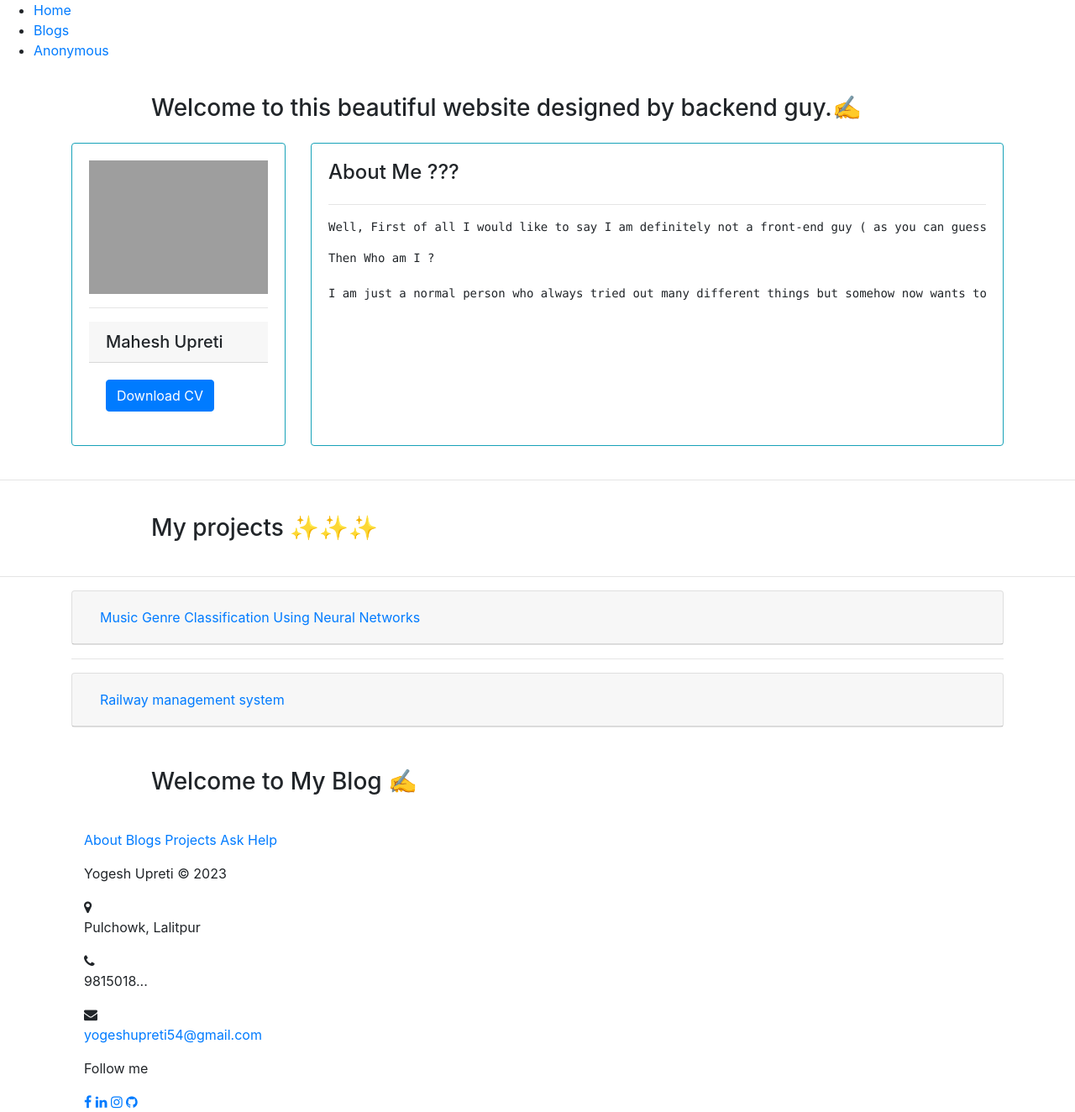
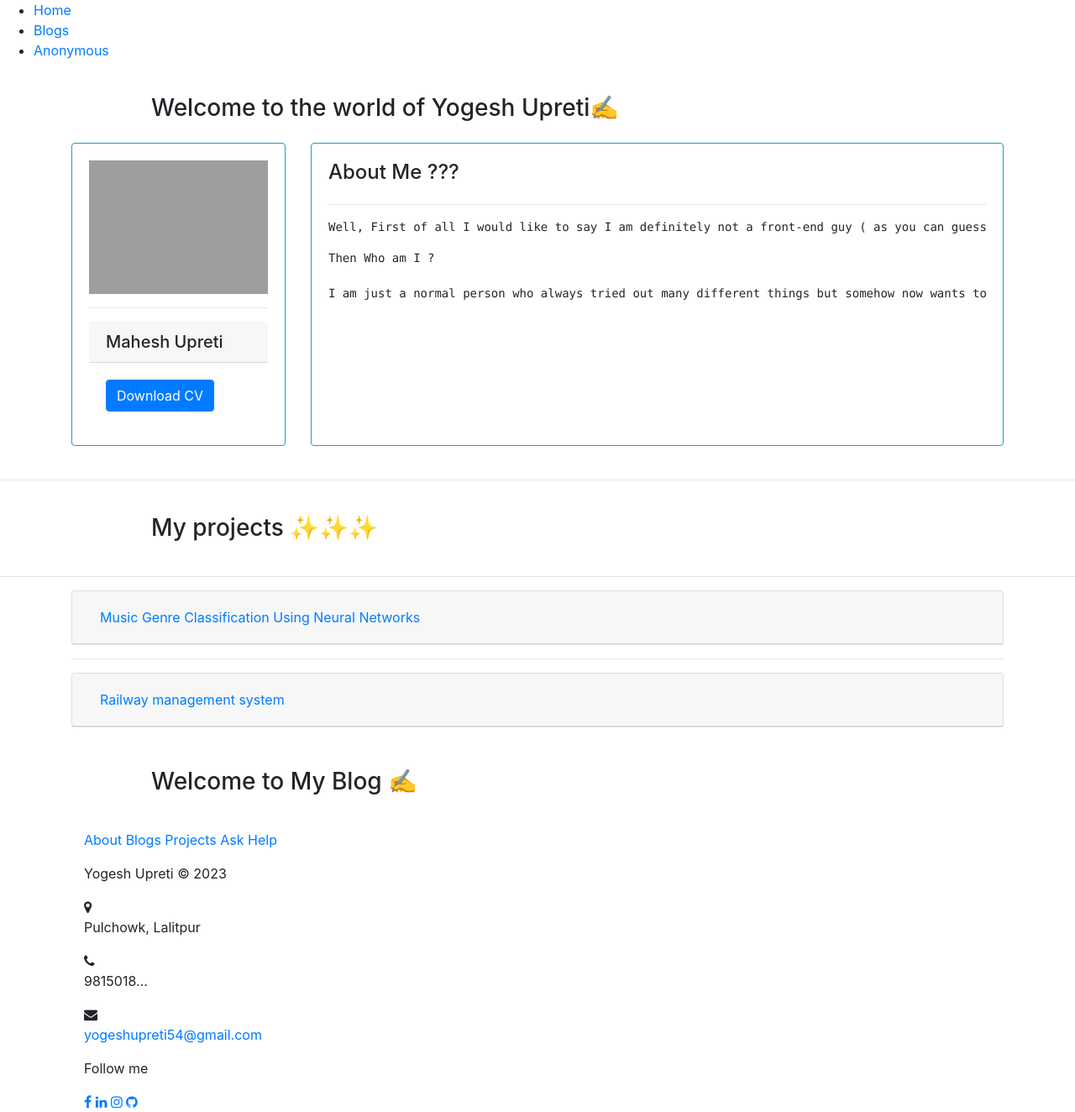
Before and after one commit to mahupreti/CI-CD-in-Jenkins-using-Sonarqube-for-code-analysis, a Django app: page / in a window 1280 px wide. Shown: the whole page at 84% size. Run offline with Django 4.2, Linux system fonts and the light colour scheme; data that the repository does not hold is empty; some libraries are stand-ins or nearby versions; grey boxes are pictures that could not be loaded.

Commit message:
changed home text

```diff
--- a/base/templates/base/home.html
+++ b/base/templates/base/home.html
@@ -10,7 +10,7 @@
           <div class="row">
             <div class=" col-md-8 col-md-10 mx-auto">
               <div class="site-heading">
-                <h3 class=" site-heading my-4 mt-3 text-black"> Welcome to this beautiful website designed by backend guy.✍️ </h3>
+                <h3 class=" site-heading my-4 mt-3 text-black"> Welcome to the world of Yogesh Upreti✍️ </h3>
               </div>
             </div>
           </div>
```
